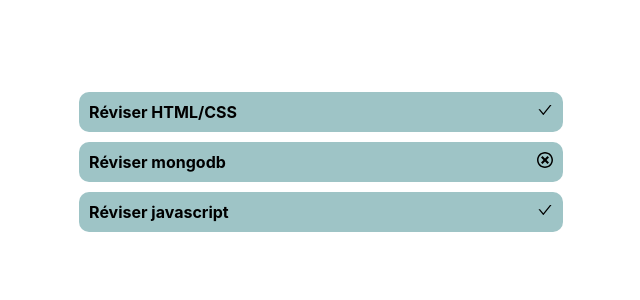
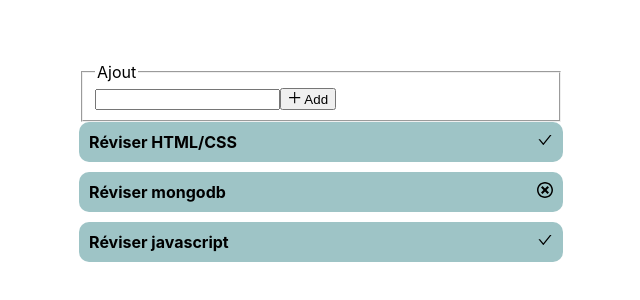
Before and after one commit to lamnaourm/atelier07dev201, a React (Create React App) app: page / in a window 1280 px wide. Shown: the part 238-538 px from the top of the page, without its empty margins (319-959 px from the left). Built offline with nearby package versions, Linux system fonts and the light colour scheme.

Commit message:
Ajout Tache

```diff
--- a/src/components/TodoListApp.jsx
+++ b/src/components/TodoListApp.jsx
@@ -1,6 +1,7 @@
 import React, { useState } from 'react'
 import { AiOutlineCheck } from 'react-icons/ai'
 import { ImCancelCircle } from 'react-icons/im'
+import {GrAdd} from 'react-icons/gr'
 
 export default function TodoListApp() {
 
@@ -9,9 +10,30 @@ export default function TodoListApp() {
         { description: 'Réviser mongodb', completed: false },
         { description: 'Réviser javascript', completed: true }
     ])
+    const [task, setTask] = useState('')
 
+    const addTache = () => {
+        if(task.trim().length===0) {
+            alert('Description vide')
+            return;
+        }
+
+        if(taches.filter(t => t.description.toLowerCase()===task.toLowerCase()).length>0){
+            alert('Tache existe deja')
+            return;
+        }
+
+        setTaches(taches => [...taches, {description:task, completed:false}])
+        setTask('')
+        document.getElementById('task').focus();
+    }
     return (
         <div className='app'>
+            <fieldset>
+                <legend>Ajout</legend>
+                <input type="text" name="task" id="task" value={task} onChange={(e) => setTask(e.target.value)} />
+                <button onClick={addTache}><GrAdd/> Add</button>
+            </fieldset>
             <div className='list'>
                 {taches.map(t =>
                     <div className='tache'>
```
